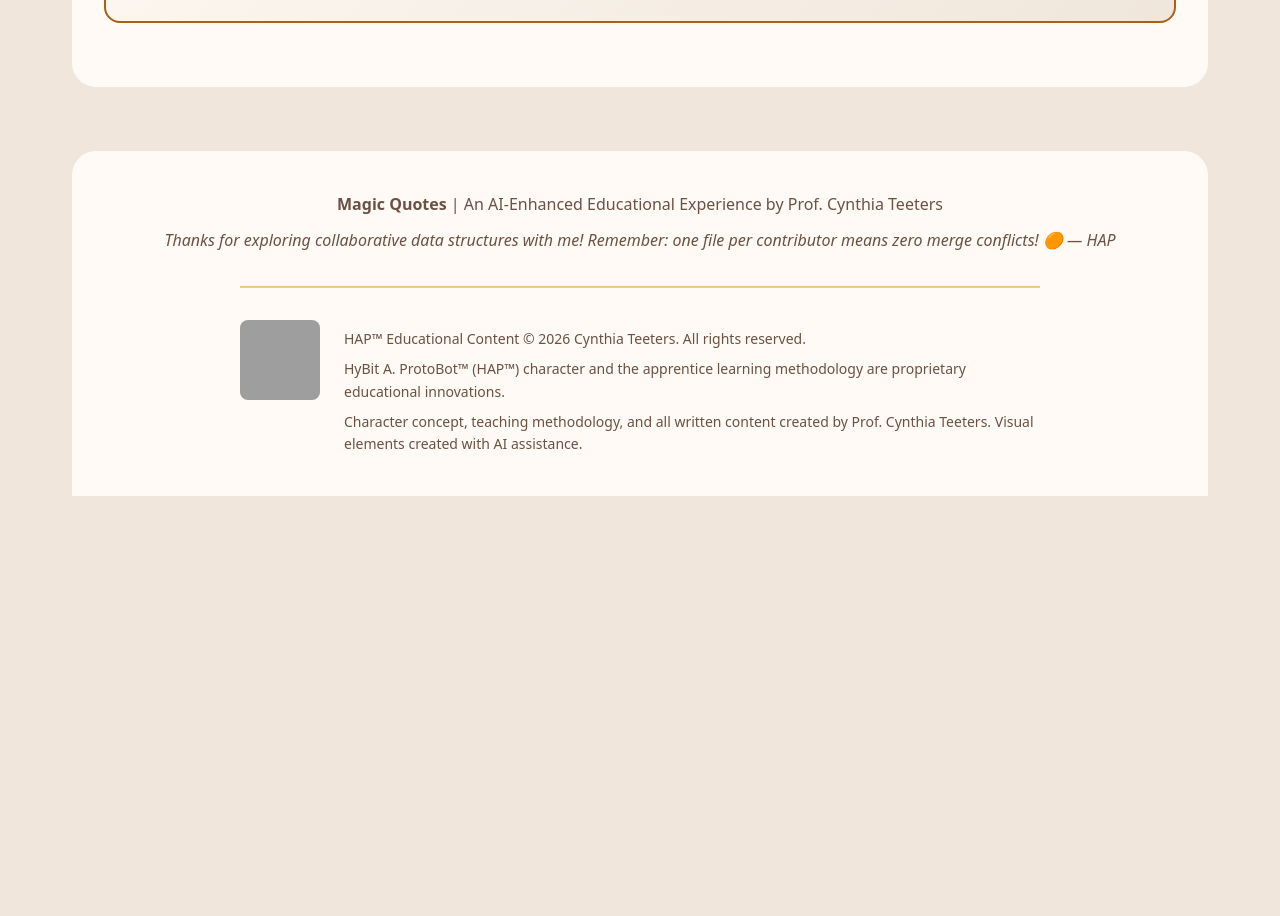
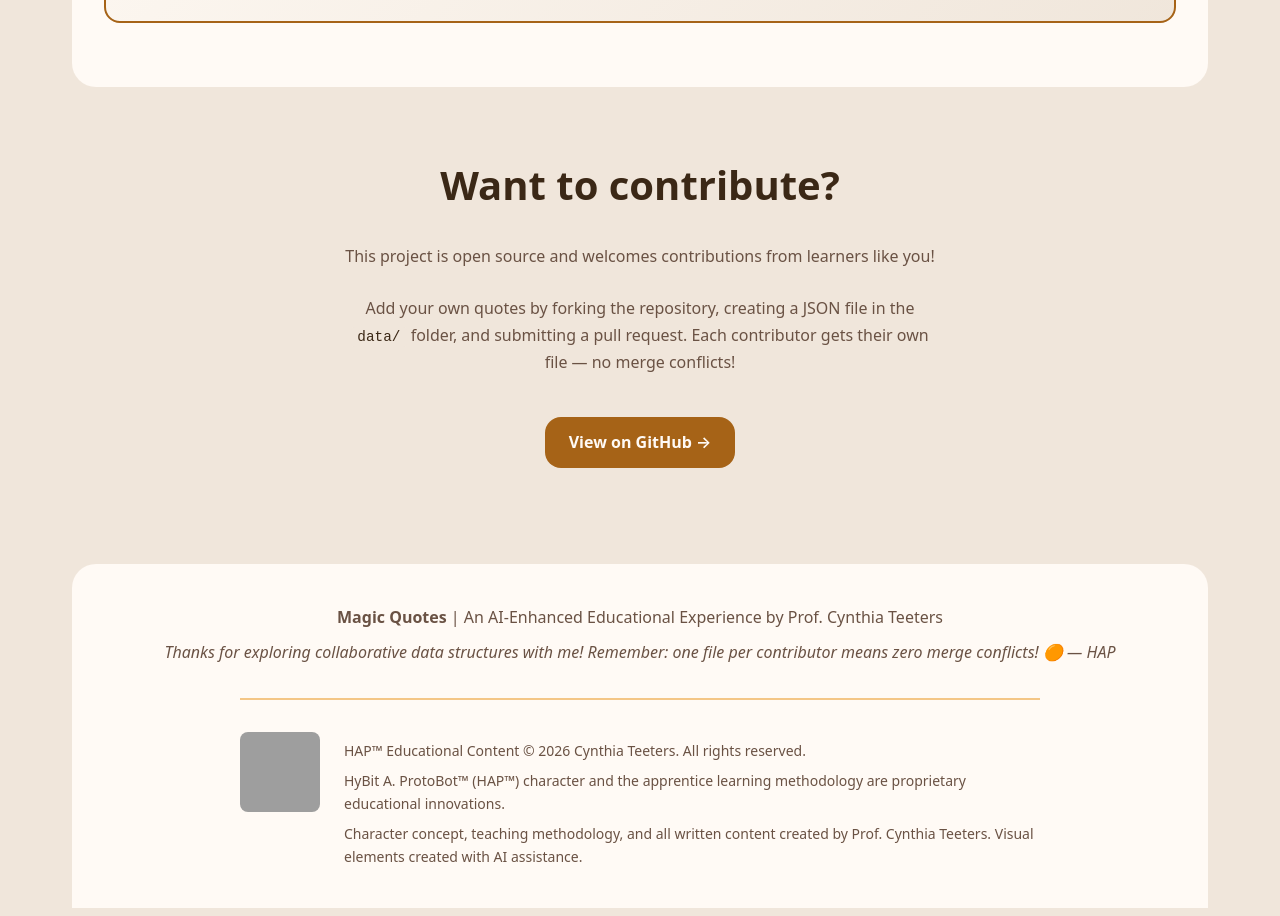
Before and after one commit to cynthiateeters/magic-quotes, a website: page index.html in a window 1280 px wide. Shown: the part 1299-2215 px from the top of the page. Before the commit the page ends 1827 px from the top, so only its background shows below. Drawn offline with Linux system fonts and the light colour scheme; grey boxes are pictures that could not be loaded.

Commit message:
Add contribute section to index.html, update generatedAt in manifest.json, and create settings.json for permissions

```diff
--- a/index.html
+++ b/index.html
@@ -198,6 +198,48 @@
 
     .section-text-last {
       color: var(--medium-brown);
+    }
+
+    /* === CONTRIBUTE SECTION === */
+    .contribute-section {
+      text-align: center;
+      background: linear-gradient(135deg, var(--cream-white), hsl(32, 76%, 37% / 0.05));
+    }
+
+    .contribute-content {
+      max-width: 600px;
+      margin: 0 auto;
+    }
+
+    .contribute-content code {
+      background-color: var(--peach-background);
+      padding: 0.125rem 0.375rem;
+      border-radius: 4px;
+      font-family: ui-monospace, monospace;
+      font-size: 0.9em;
+      color: var(--dark-brown);
+    }
+
+    .contribute-link {
+      display: inline-block;
+      margin-top: 1.5rem;
+      padding: 0.75rem 1.5rem;
+      background-color: var(--warm-orange);
+      color: var(--cream-white);
+      text-decoration: none;
+      font-weight: 600;
+      border-radius: var(--radius);
+      transition: all 0.3s ease;
+    }
+
+    .contribute-link:hover {
+      background-color: hsl(32, 76%, 30%);
+      transform: translateY(-2px);
+    }
+
+    .contribute-link:focus {
+      outline: 3px solid var(--soft-orange);
+      outline-offset: 3px;
     }
 
     /* === HAP NOTE CALLOUT === */
@@ -426,6 +468,25 @@
         </div>
 
       </section>
+
+      <!-- Contribute section -->
+      <section class="topic-section contribute-section">
+        <h2>Want to contribute?</h2>
+        <p class="section-intro">
+          This project is open source and welcomes contributions from learners like you!
+        </p>
+        <div class="contribute-content">
+          <p class="section-text">
+            Add your own quotes by forking the repository, creating a JSON file in the
+            <code>data/</code> folder, and submitting a pull request. Each contributor
+            gets their own file — no merge conflicts!
+          </p>
+          <a href="https://github.com/cynthiateeters/magic-quotes" target="_blank" rel="noopener noreferrer"
+            class="contribute-link">
+            View on GitHub →
+          </a>
+        </div>
+      </section>
     </main>
 
     <!-- Footer -->
```
Also changed, not shown: .claude/settings.json (added), public/manifest.json.
